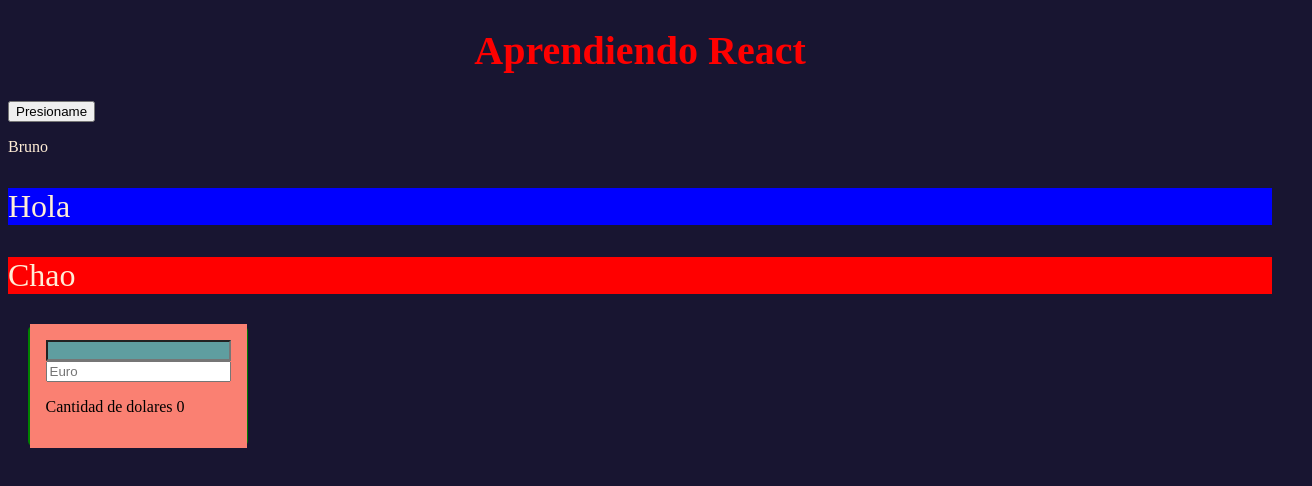
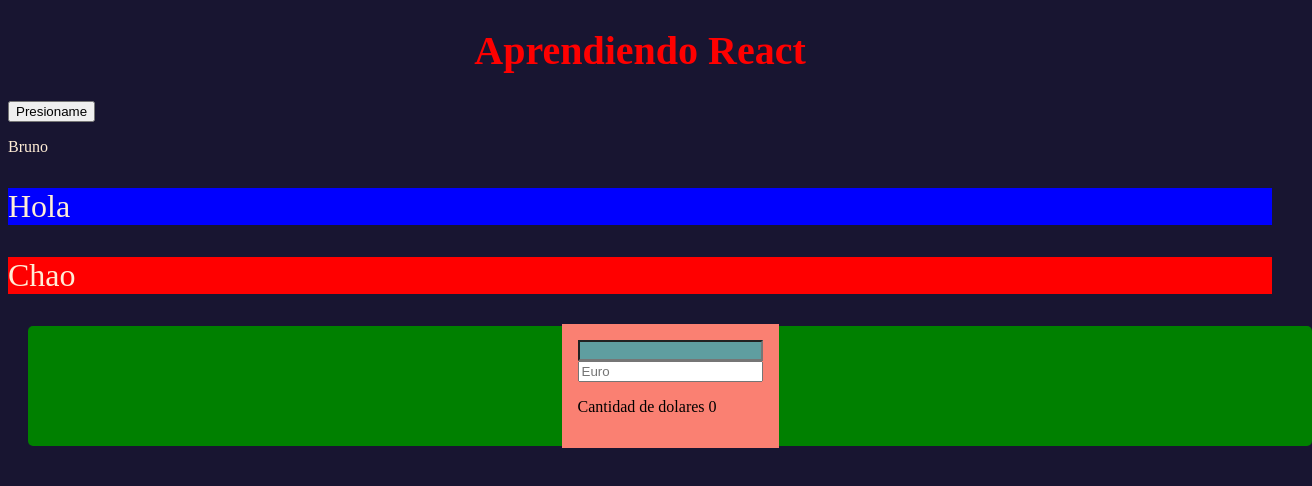
Before and after one commit to Cristian-Mansilla/ReactLearn, a React (Create React App) app: page / in a window 1280 px wide. Shown: the top 486 px of the page, 1312 px wide, since content can reach past the window. Built offline with nearby package versions, Linux system fonts and the light colour scheme.

Commit message:
mediaqueries para maquetacion responsive a traves de constantes

```diff
--- a/src/styles/Box.js
+++ b/src/styles/Box.js
@@ -1,4 +1,5 @@
 import styled, { css } from 'styled-components';
+import { desktop, mobile } from './Responsive';
 
 export const Box = styled.div`
     width: 200px;
@@ -18,4 +19,7 @@
     css`
     background-color:red;
     `};
+    ${desktop} {
+        width: 100%;
+    };
 `;
--- /dev/null
+++ b/src/styles/Responsive.js
@@ -0,0 +1,3 @@
+const desktopStartWidth = 996;
+export const desktop = `@media (min-width: ${desktopStartWidth}px)`;
+export const mobile = `@media (max-width: ${desktopStartWidth}px)`;
```
